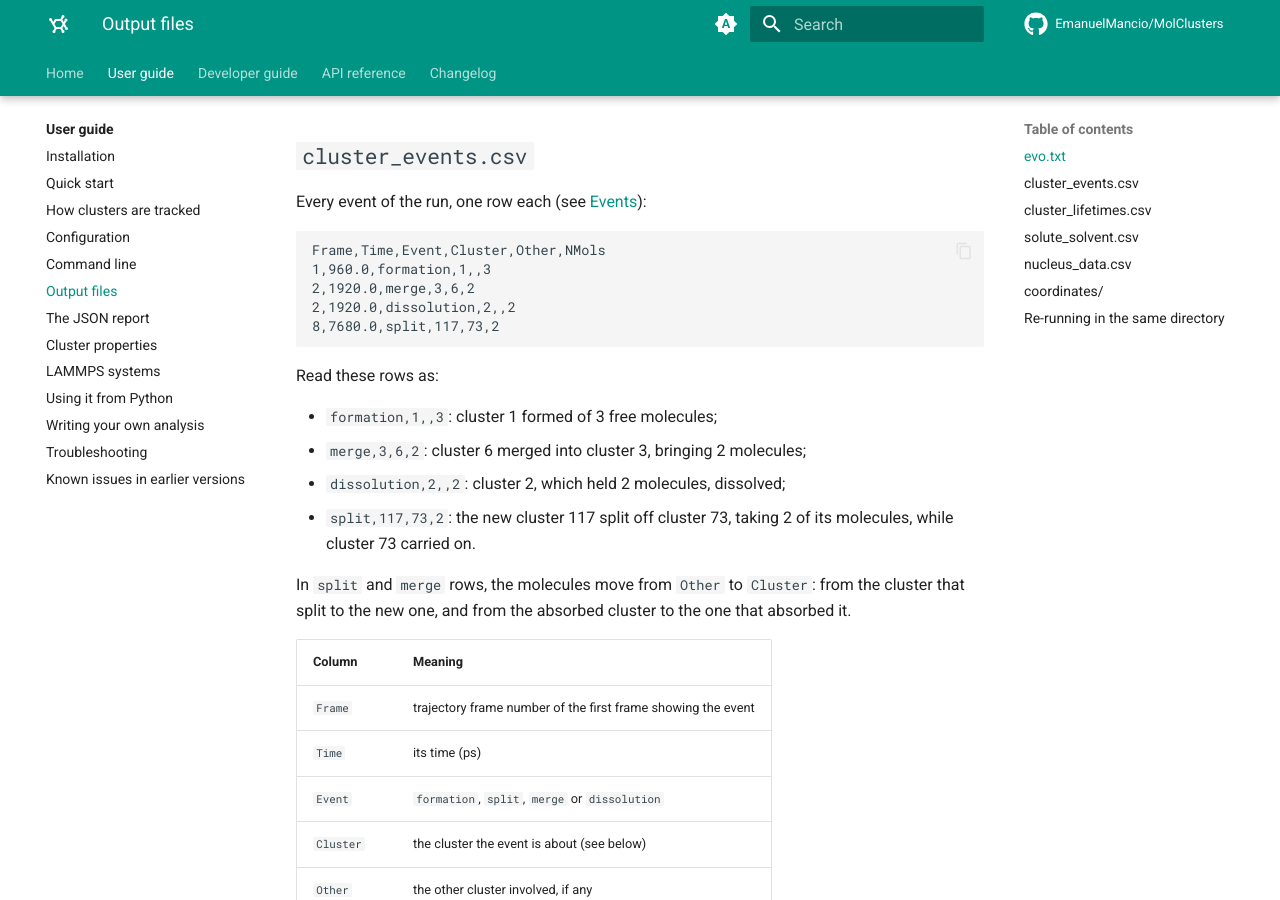
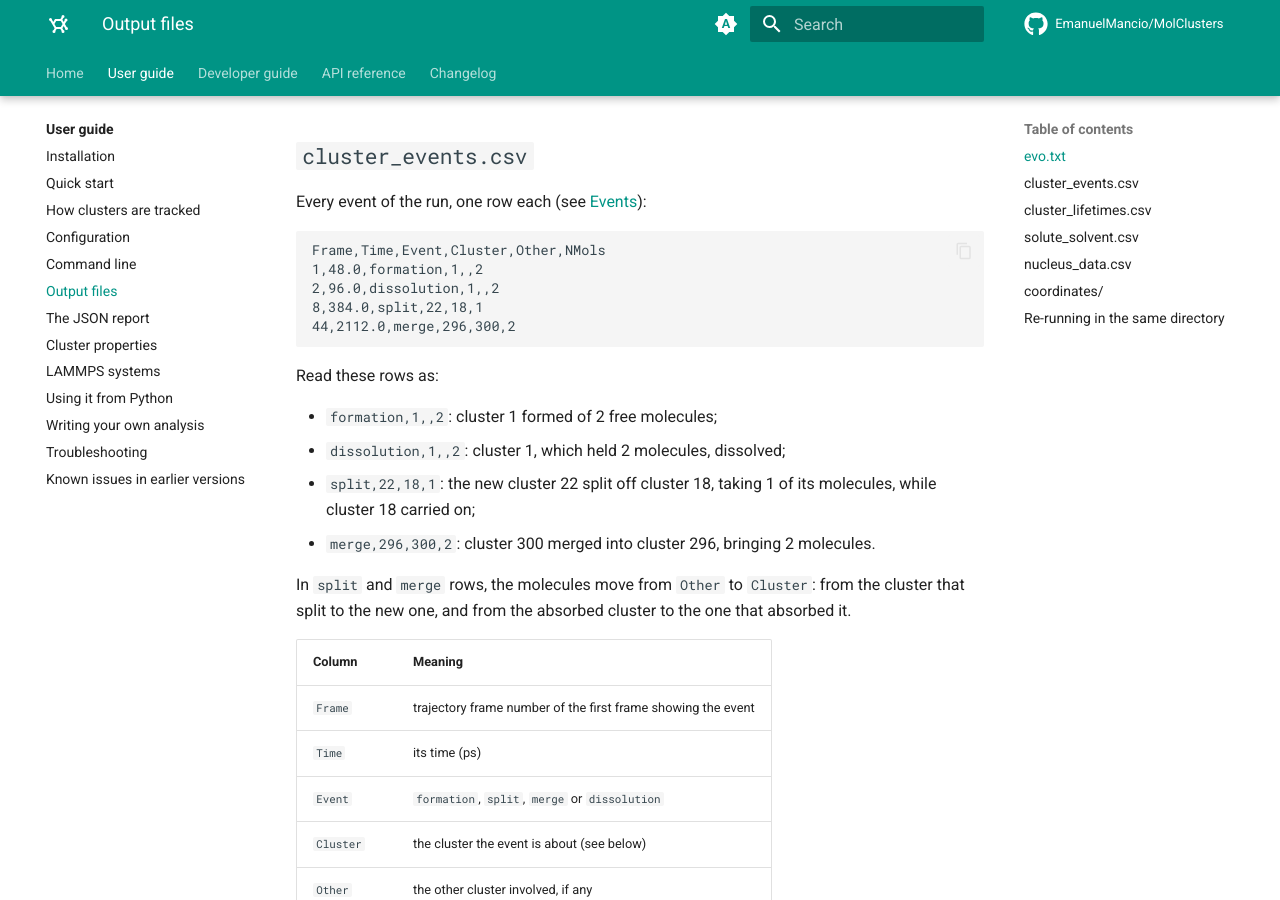
Before and after one commit to EmanuelMancio/MolClusters, an MkDocs documentation site: the page built from docs/user-guide/outputs.md, in a window 1280 px wide and 900 px high, scrolled down 1099 px. Built offline with MkDocs 1.6.1 and Material for MkDocs 9.7.7, drawn with Linux system fonts in a browser that asks for light colours; comment, search, counter and statistics services are not loaded; the version menu is left out; some of the changed text lies outside the part shown.

Commit message:
docs(quickstart): regenerate the sample run from all 1042 frames
The sample output and the plot came from a run that kept every 20th frame
(53 frames, 960 ps apart, --traj-memory --in-memory-step 20), while the
command shown on the page analyses every frame. A reader running that
command got different numbers than the page quotes.

Rerun with v0.9.0 on tests/data/met-mal and the page's own config and
command, and update everything that quoted the old run: the log excerpt
(frames, timings, connections per rule, cluster counts, largest cluster,
lineage), the table of clusters, the example rows of cluster_events.csv
and of a coordinates file in outputs.md, and the two plots with their alt
text. The plots are redrawn in the existing style (same palette, size and
fonts), from the new evo.txt.

Assisted-by: Claude Sonnet 5.5 (claude-sonnet-5-5)

````diff
--- a/docs/user-guide/outputs.md
+++ b/docs/user-guide/outputs.md
@@ -40,19 +40,19 @@ Every event of the run, one row each (see [Events](concepts.md#events)):
 
 ```text
 Frame,Time,Event,Cluster,Other,NMols
-1,960.0,formation,1,,3
-2,1920.0,merge,3,6,2
-2,1920.0,dissolution,2,,2
-8,7680.0,split,117,73,2
+1,48.0,formation,1,,2
+2,96.0,dissolution,1,,2
+8,384.0,split,22,18,1
+44,2112.0,merge,296,300,2
 ```
 
 Read these rows as:
 
-- `formation,1,,3`: cluster 1 formed of 3 free molecules;
-- `merge,3,6,2`: cluster 6 merged into cluster 3, bringing 2 molecules;
-- `dissolution,2,,2`: cluster 2, which held 2 molecules, dissolved;
-- `split,117,73,2`: the new cluster 117 split off cluster 73, taking 2 of its
-  molecules, while cluster 73 carried on.
+- `formation,1,,2`: cluster 1 formed of 2 free molecules;
+- `dissolution,1,,2`: cluster 1, which held 2 molecules, dissolved;
+- `split,22,18,1`: the new cluster 22 split off cluster 18, taking 1 of its
+  molecules, while cluster 18 carried on;
+- `merge,296,300,2`: cluster 300 merged into cluster 296, bringing 2 molecules.
 
 In `split` and `merge` rows, the molecules move from `Other` to `Cluster`: from the
 cluster that split to the new one, and from the absorbed cluster to the one that
@@ -160,9 +160,9 @@ says which cluster and when):
 | `solute-<resid>.gro` | with [`follow: [solute]`](configuration.md#follow), the cluster of that solute molecule, in the frames where it holds no other solute |
 
 ```text
-Cluster-2 - Time = 960.0
+Cluster-5 - Time = 144.0
    30
-  123MAL    CM0    1  16.371  16.273  16.190
+  181MAL    CM0    1  16.158  16.040  16.224
   ...
 ```
 
````
Also changed, not shown: docs/user-guide/quickstart.md (+26 -26 lines), docs/assets/quickstart/evo-dark.svg, docs/assets/quickstart/evo-light.svg.
